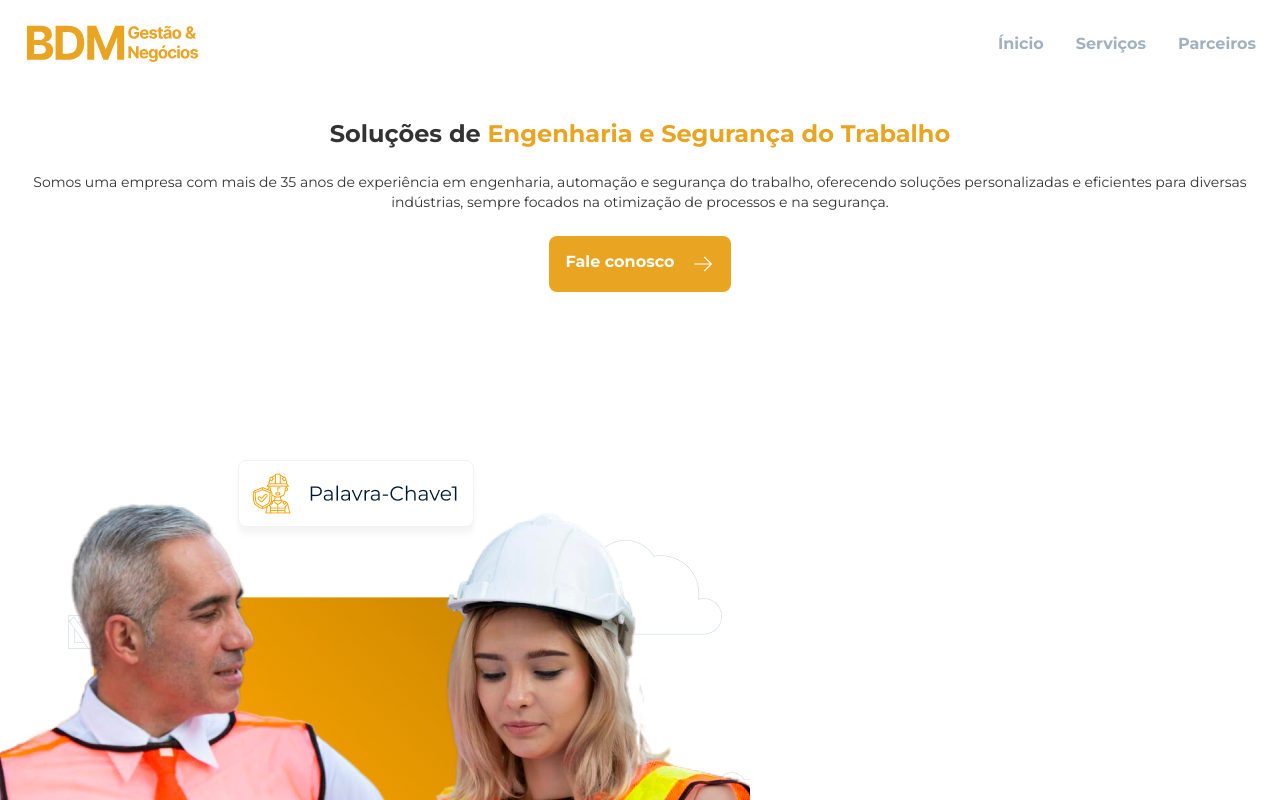
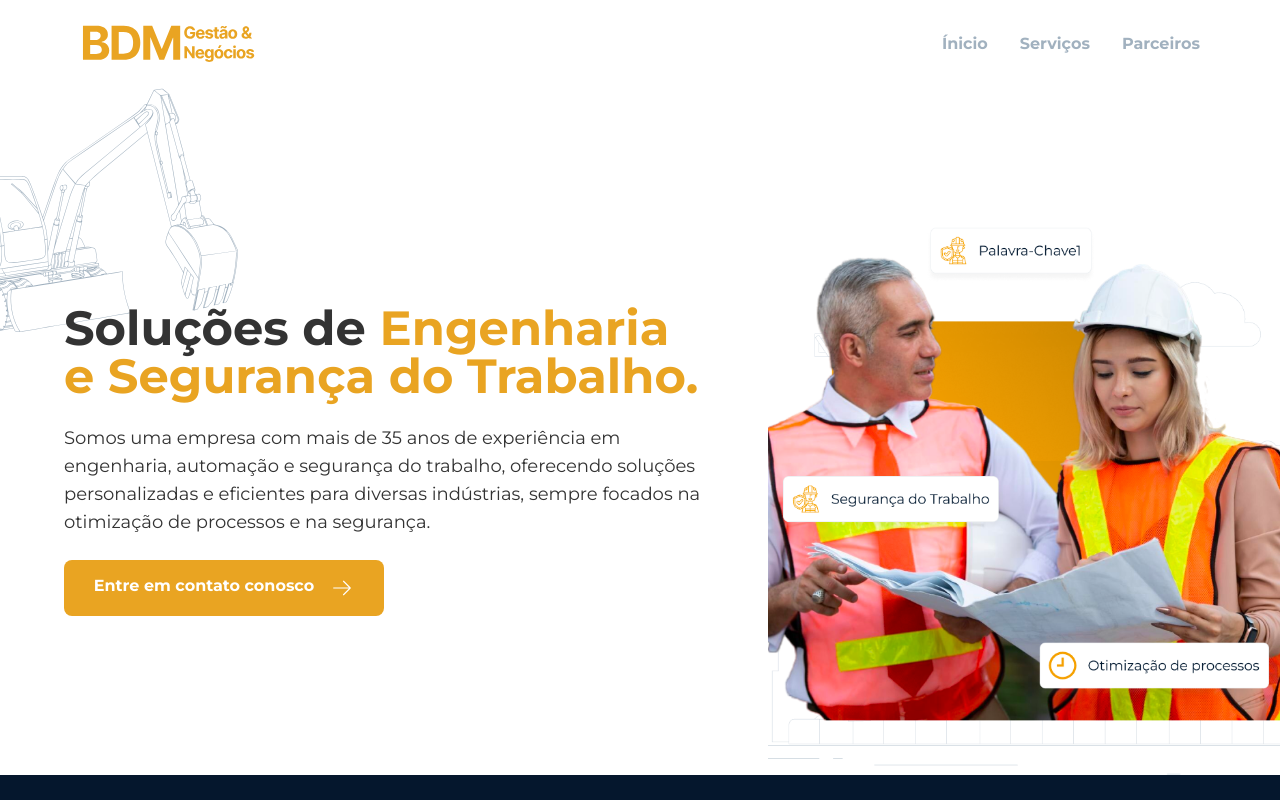
Before and after one commit to hugosimoesdev/bdm-website, a Next.js app: page / in a window 1280 px wide. Shown: the top 800 px of the page. Built offline with nearby package versions, Linux system fonts and the light colour scheme.

Commit message:
navigation and banner-hero responsiveness

```diff
--- a/src/components/header/page.tsx
+++ b/src/components/header/page.tsx
@@ -3,11 +3,11 @@ import Navigation from "./navigation";
 
 export default function Header() {
   return (
-    <header className="px-6 py-6 flex justify-between items-center">
+    <header className="px-6 py-6 xl:px-20 flex justify-between items-center">
       <img
         src="/logo.svg"
         alt="BDM Logo"
-        className="w-36 h-6 md:w-44 md:h-10"
+        className="w-36 h-6 md:w-44 md:h-10 2xl:w-52"
       />
       <img
         src="/assets/menu.svg"
--- a/src/components/hero-banner.tsx
+++ b/src/components/hero-banner.tsx
@@ -1,35 +1,39 @@
 import React from "react";
-import { Button } from "./ui/button";
 import Link from "next/link";
 
 export default function HeroBanner() {
   return (
     <section id="home">
-      <div className="text-center flex flex-col items-center gap-6 mt-8 px-7">
-        <h1 className="text-2xl leading-7 font-bold text-dark-gray">
+      <img src="/caminhao.svg" alt="Caminhao SVG" />
+      <div className="lg:flex items-center xl:-mt-56 2xl:-mt-72">
+        <div className="text-center lg:text-start flex flex-col items-center lg:items-start gap-6 mt-8 px-7 xl:px-16 2xl:pl-40">
+          <h1 className="text-2xl lg:text-3xl xl:text-5xl leading-7 font-bold text-dark-gray">
             Soluções de{" "}
             <span className="text-yellow">
-            Engenharia e Segurança do Trabalho
+              Engenharia e Segurança do Trabalho.
             </span>
           </h1>
-        <p className="text-sm text-dark-gray">
+          <p className="text-sm xl:text-lg text-dark-gray">
             Somos uma empresa com mais de 35 anos de experiência em engenharia,
-          automação e segurança do trabalho, oferecendo soluções personalizadas
-          e eficientes para diversas indústrias, sempre focados na otimização de
-          processos e na segurança.
+            automação e segurança do trabalho, oferecendo soluções
+            personalizadas e eficientes para diversas indústrias, sempre focados
+            na otimização de processos e na segurança.
           </p>
           <Link
+            // TODO: Colocar o link do whatsapp com mensagem.
             href=""
-          className="leading-5 bg-yellow p-4 flex w-fit rounded-lg text-white gap-4 font-bold"
+            className="leading-5 bg-yellow p-4 flex w-fit lg:w-[50%] justify-center rounded-lg text-white gap-4 font-bold"
           >
-          Fale conosco
+            <span className="xl:hidden">Fale conosco</span>
+            <span className="hidden xl:flex">Entre em contato conosco</span>
             <img
               src="/assets/icons/right-arrow.svg"
               alt="Icone: Flecha para direita"
             />
           </Link>
         </div>
-      <img src="/assets/banner.png" alt="Banner BDM" />
+        <img src="/assets/banner.png" alt="Banner BDM" className="lg:w-[40%]" />
+      </div>
     </section>
   );
 }
```
Also changed, not shown: public/caminhao.svg (added). Lines whose indentation alone changed are shown as unchanged.
